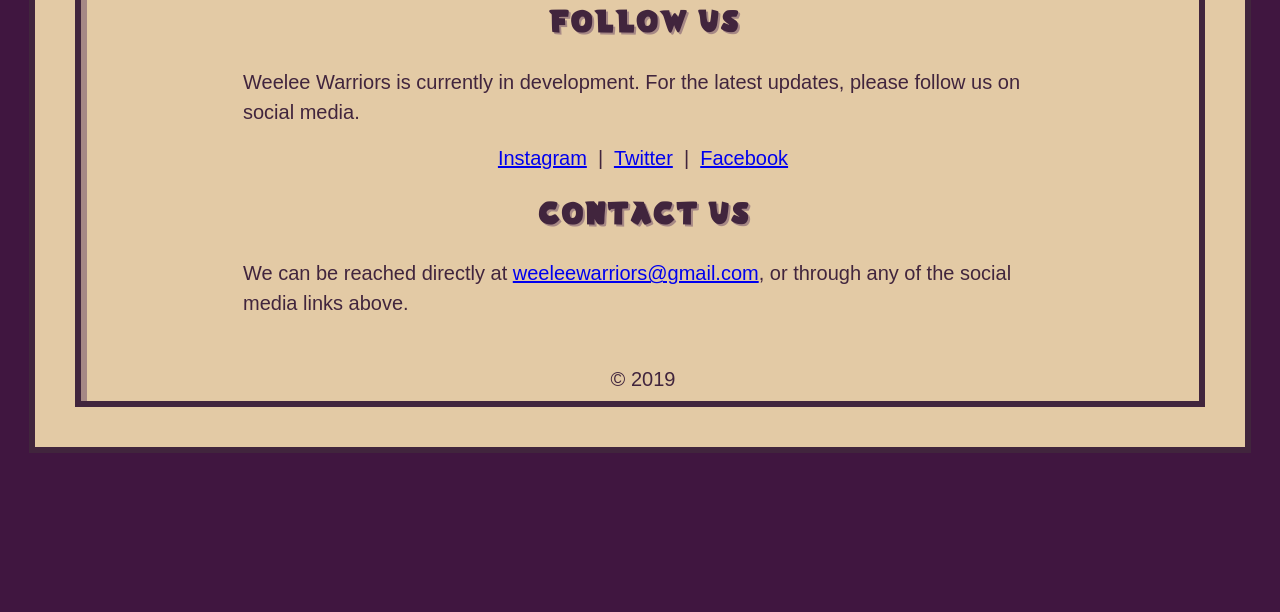
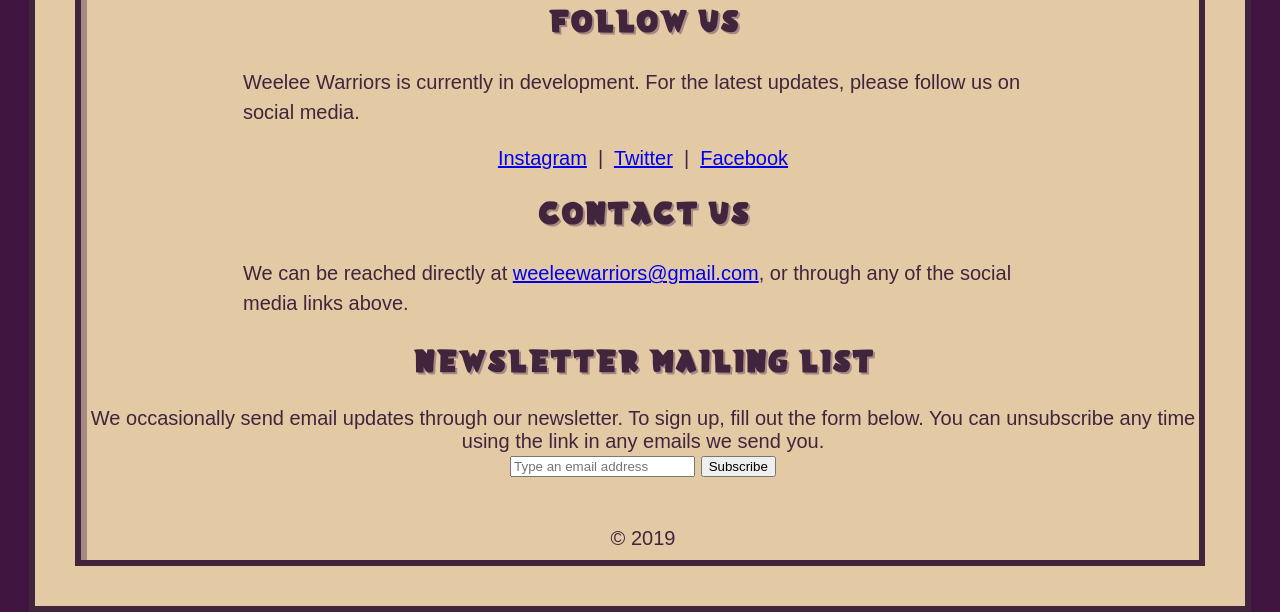
Before and after one commit to weeleewarriors/weeleewarriors.github.io, a plain HTML site: page index.html in a window 1280 px wide. Shown: the part 1202-1814 px from the top of the page. Before the commit the page ends 1655 px from the top, so only its background shows below. Drawn offline with Linux system fonts and the light colour scheme.

Commit message:
Add mailing list signup form

```diff
--- a/index.html
+++ b/index.html
@@ -60,6 +60,16 @@
             <p class="content-text">
               We can be reached directly at <a href="mailto:weeleewarriors@gmail.com"> weeleewarriors@gmail.com</a>, or through any of the social media links above.
             </p>
+
+            <h2> Newsletter Mailing List </h2>
+            <p class="content-text">
+              <div> We occasionally send email updates through our newsletter. To sign up, fill out the form below. You can unsubscribe any time using the link in any emails we send you. </div>
+              <form method="POST" action="https://us-east4-poetic-bison-260400.cloudfunctions.net/subscribe">
+                <input type="email" placeholder="Type an email address" required name="email" id="email">
+                <button>Subscribe</button>
+              </form>
+            </p>
+
             <footer>
               © 2019
             </footer>
```
